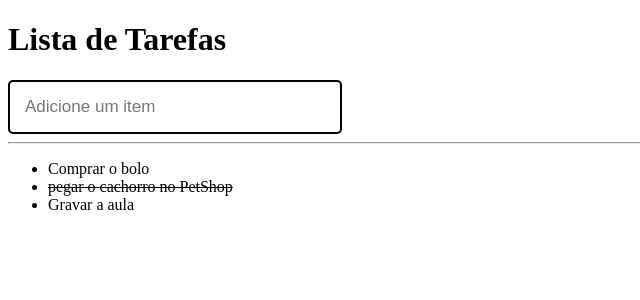
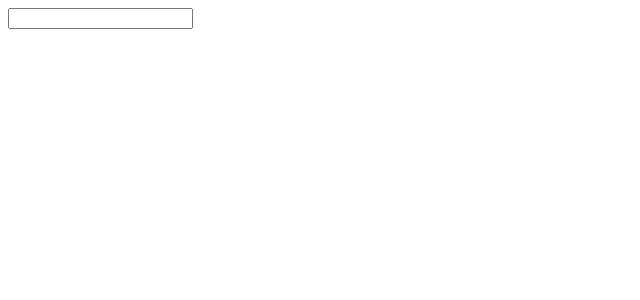
Before and after one commit to LuizPedroSM/b7web-reactjs, a React (Create React App) app: page / in a window 1280 px wide. Shown: the top 300 px of the page, without its empty margins (0-640 px from the left). Built offline with nearby package versions, Linux system fonts and the light colour scheme.

Commit message:
LocalStorage

```diff
--- a/src/App.js
+++ b/src/App.js
@@ -3,45 +3,15 @@ import styled from "styled-components";
 import SearchBox from "./components/SearchBox";
 
 function App() {
-  const [searchText, setSearchText] = useState("");
-  const [list, setList] = useState([]);
+  const [name, setName] = useState(localStorage.getItem("name") || "");
 
   useEffect(() => {
-    setList([
-      { id: 123, title: "Comprar o bolo", done: false },
-      { id: 124, title: "pegar o cachorro no PetShop", done: true },
-      { id: 125, title: "Gravar a aula", done: false }
-    ]);
-  }, []);
-
-  function addAction(newItem) {
-    setList([
-      ...list,
-      {
-        title: newItem,
-        done: false
-      }
-    ]);
-  }
-
-  function handleToggleDone(index) {
-    let newList = [...list];
-    newList[index].done = !newList[index].done;
-    setList(newList);
-  }
+    localStorage.setItem("name", name);
+  }, [name]);
 
   return (
     <>
-      <h1>Lista de Tarefas</h1>
-      <SearchBox frasePadrao="Adicione um item" onEnter={addAction} />
-      <hr />
-      <ul>
-        {list.map((item, index) => (
-          <li key={index} onClick={() => handleToggleDone(index)}>
-            {item.done ? <del>{item.title}</del> : item.title}
-          </li>
-        ))}
-      </ul>
+      <input type="text" value={name} onChange={e => setName(e.target.value)} />
     </>
   );
 }
```
Also changed, not shown: 1 other file (tests, documents, lock files or other folders).
